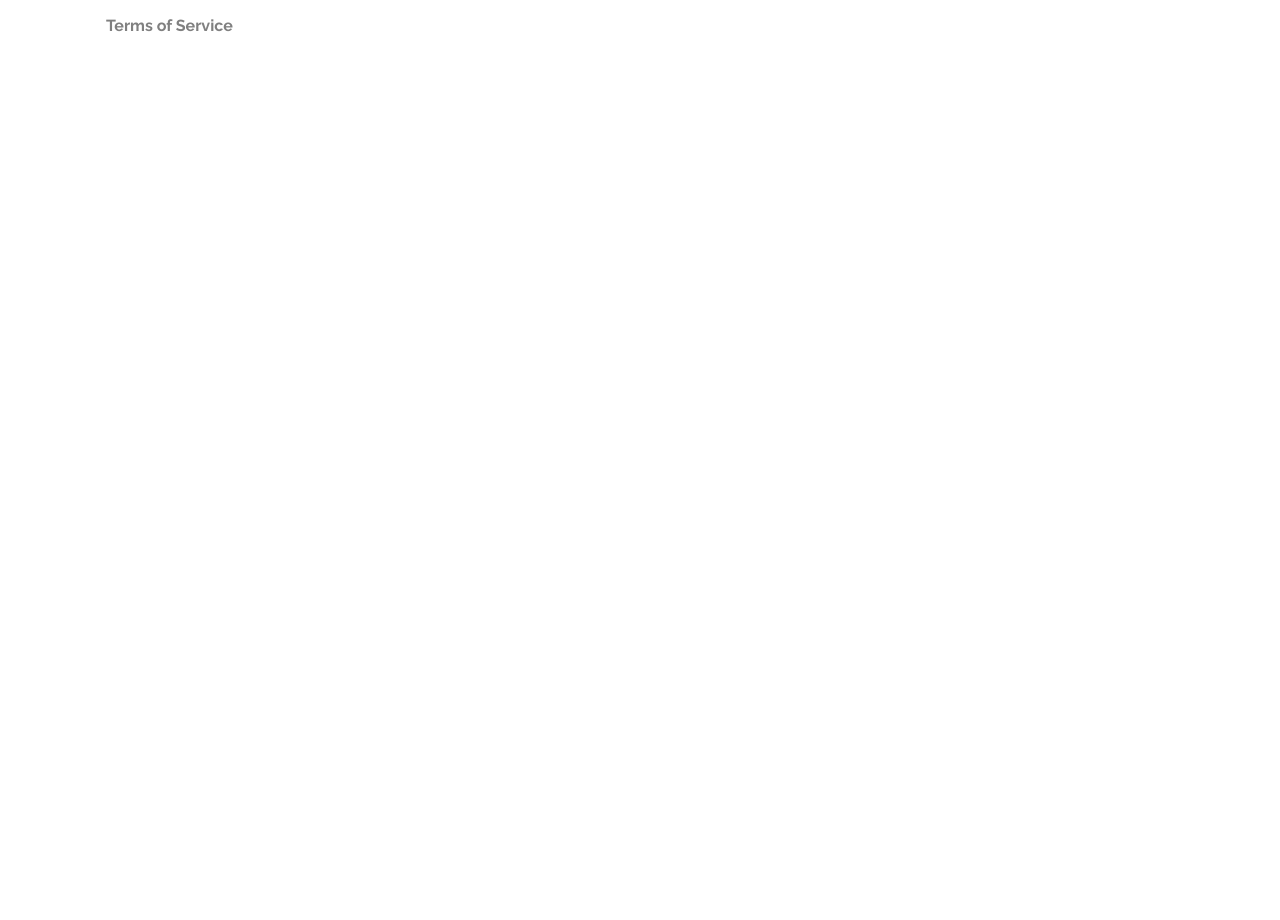
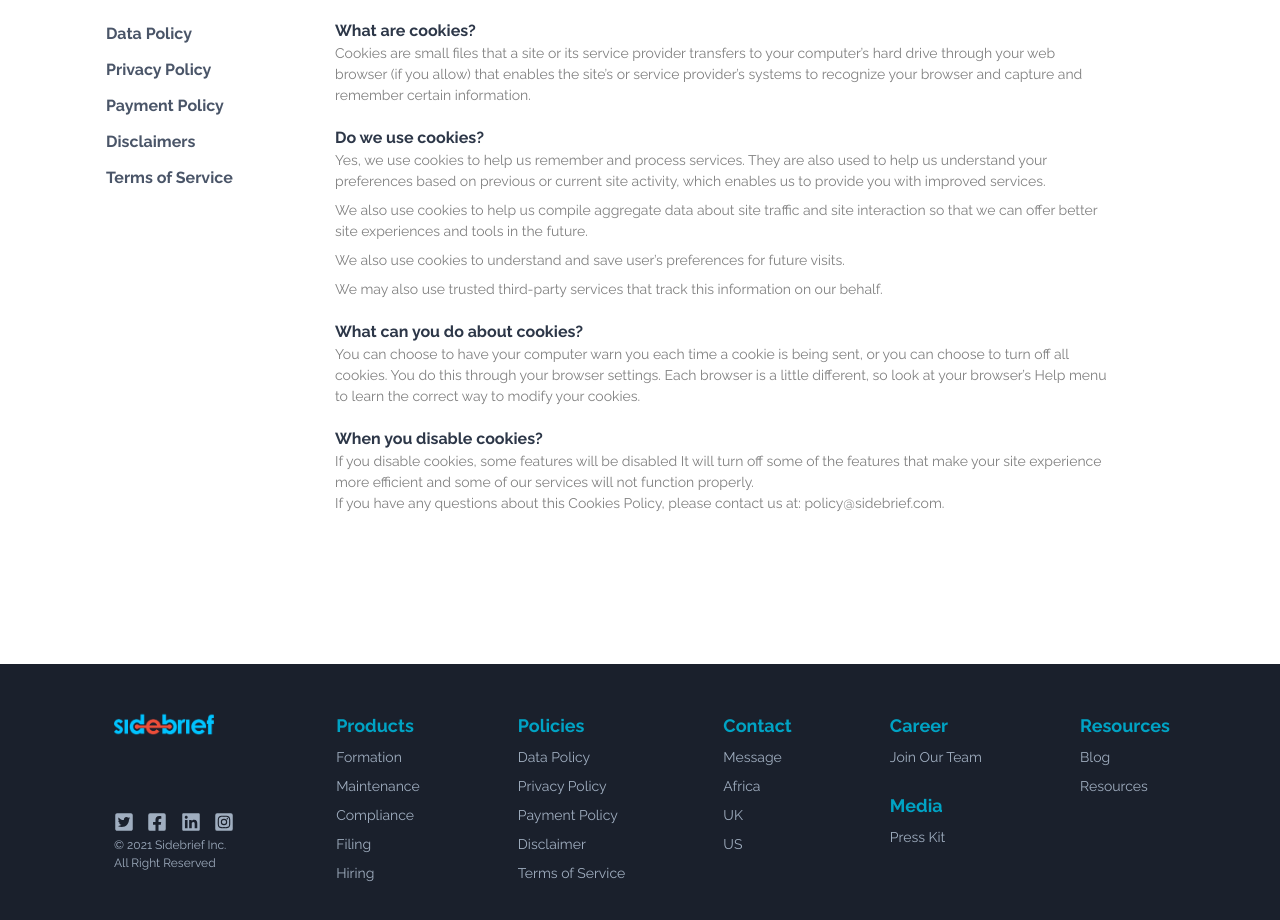
Before and after one commit to MichaelUtoh/project-sidebrief, a Next.js app: page /policies in a window 1280 px wide. Shown: the part 440-1360 px from the top of the page. Before the commit the page ends 800 px from the top, so only its background shows below. Built offline with nearby package versions, Linux system fonts and the light colour scheme.

Commit message:
Add data policy page

```diff
--- a/components/2navSection/PolicyNavigation.js
+++ b/components/2navSection/PolicyNavigation.js
@@ -25,11 +25,11 @@
         <>
             <Flex alignItems={{ base:"center", }} px={{ base:"15px", md:"30px", lg:90}}>
                 <Flex alignItems="start" flexDirection="column" fontSize={{ base:14, md:16 }} h={{ base:"100vh" }} justifyContent="center" p={4} w={{ base:"15%"}}>
-                    <Text color="gray" cursor="pointer" fontWeight={700} mb={3} onClick={() => handleDataPolicy()}>Data Policy</Text>
-                    <Text color="gray" cursor="pointer" fontWeight={700} mb={3} onClick={() => handlePrivacyPolicy()}>Privacy Policy</Text>
-                    <Text color="gray" cursor="pointer" fontWeight={700} mb={3} onClick={() => handlePaymentPolicy()}>Payment Policy</Text>
-                    <Text color="gray" cursor="pointer" fontWeight={700} mb={3} onClick={() => handleDisclaimers()}>Disclaimers</Text>
-                    <Text color="gray" cursor="pointer" fontWeight={700} mb={3} onClick={() => handleServiceTerms()}>Terms of Service</Text>
+                    <Text color="gray.600" cursor="pointer" fontWeight={700} mb={3} onClick={() => handleDataPolicy()}>Data Policy</Text>
+                    <Text color="gray.600" cursor="pointer" fontWeight={700} mb={3} onClick={() => handlePrivacyPolicy()}>Privacy Policy</Text>
+                    <Text color="gray.600" cursor="pointer" fontWeight={700} mb={3} onClick={() => handlePaymentPolicy()}>Payment Policy</Text>
+                    <Text color="gray.600" cursor="pointer" fontWeight={700} mb={3} onClick={() => handleDisclaimers()}>Disclaimers</Text>
+                    <Text color="gray.600" cursor="pointer" fontWeight={700} mb={3} onClick={() => handleServiceTerms()}>Terms of Service</Text>
                 </Flex>
 
                 <Flex w={{ base:"85%" }}>
--- a/components/3footerSection/Footer.js
+++ b/components/3footerSection/Footer.js
@@ -7,69 +7,69 @@
     return (
         <>
             {/* Footer Section */}
-            <Flex bg="gray.50" flexWrap="wrap" justifyContent={{ base:"flex-start", md:"space-between" }} px={{ base:"15px", md:"30px", lg:90}} py={10}>
+            <Flex bg="gray.800" flexWrap="wrap" justifyContent={{ base:"flex-start", md:"space-between" }} px={{ base:"15px", md:"30px", lg:90}} py={10}>
 
                 {/* Box 1 */}
                 <Flex flexDirection="column" justifyContent="space-between" mx={4} p={2} w={{ base:"100%", md:"inherit" }}>
                     <Image src="/sidebrief.png" w="100px" />
                     <Box my={{ base:30, md:5 }}>
-                        <Flex color="gray" justifyContent="space-between" py={1} w={120}>
+                        <Flex color="gray.400" justifyContent="space-between" py={1} w={120}>
                             <FaTwitterSquare size={20} />
                             <FaFacebookSquare size={20} />
                             <FaLinkedin size={20} />
                             <FaInstagramSquare size={20} />
                         </Flex>
-                        <Text color="gray" fontSize={12}>© 2021 Sidebrief Inc.</Text>
-                        <Text color="gray" fontSize={12}>All Right Reserved </Text>
+                        <Text color="gray.400" fontSize={12}>© 2021 Sidebrief Inc.</Text>
+                        <Text color="gray.400" fontSize={12}>All Right Reserved </Text>
                     </Box>
                 </Flex>
 
                 {/* Box 2 */}
                 <Flex flexDirection="column" justifyContent="flex-start" mx={3} p={2}>
-                    <Text color="gray.600" fontSize={{ base:14, md:16, lg:18 }} fontWeight={700} mb={2}>Products</Text>
-                    <Text color="gray" cursor="pointer" fontSize={{ base:12, md:12, lg:14 }} fontWeight={500} mb={2}>Formation</Text>
-                    <Text color="gray" cursor="pointer" fontSize={{ base:12, md:12, lg:14 }} fontWeight={500} mb={2}>Maintenance</Text>
-                    <Text color="gray" cursor="pointer" fontSize={{ base:12, md:12, lg:14 }} fontWeight={500} mb={2}>Compliance</Text>
-                    <Text color="gray" cursor="pointer" fontSize={{ base:12, md:12, lg:14 }} fontWeight={500} mb={2}>Filing</Text>
-                    <Text color="gray" cursor="pointer" fontSize={{ base:12, md:12, lg:14 }} fontWeight={500} mb={2}>Hiring</Text>
+                    <Text color="cyan.600" fontSize={{ base:14, md:16, lg:18 }} fontWeight={700} mb={2}>Products</Text>
+                    <Text color="gray.400" cursor="pointer" fontSize={{ base:12, md:12, lg:14 }} fontWeight={500} mb={2}>Formation</Text>
+                    <Text color="gray.400" cursor="pointer" fontSize={{ base:12, md:12, lg:14 }} fontWeight={500} mb={2}>Maintenance</Text>
+                    <Text color="gray.400" cursor="pointer" fontSize={{ base:12, md:12, lg:14 }} fontWeight={500} mb={2}>Compliance</Text>
+                    <Text color="gray.400" cursor="pointer" fontSize={{ base:12, md:12, lg:14 }} fontWeight={500} mb={2}>Filing</Text>
+                    <Text color="gray.400" cursor="pointer" fontSize={{ base:12, md:12, lg:14 }} fontWeight={500} mb={2}>Hiring</Text>
                 </Flex>
 
                 {/* Box 2 */}
                 <Flex flexDirection="column" justifyContent="flex-start" mx={3} p={2}>
-                    <Text color="gray.600" fontSize={{ base:14, md:16, lg:18 }} fontWeight={700} mb={2}>Policies</Text>
-                    <Text color="gray" cursor="pointer" fontSize={{ base:12, md:12, lg:14 }} fontWeight={500} mb={2}>Data Policy</Text>
-                    <Text color="gray" cursor="pointer" fontSize={{ base:12, md:12, lg:14 }} fontWeight={500} mb={2}>Privacy Policy</Text>
-                    <Text color="gray" cursor="pointer" fontSize={{ base:12, md:12, lg:14 }} fontWeight={500} mb={2}>Payment Policy</Text>
-                    <Text color="gray" cursor="pointer" fontSize={{ base:12, md:12, lg:14 }} fontWeight={500} mb={2}>Disclaimer</Text>
-                    <Text color="gray" cursor="pointer" fontSize={{ base:12, md:12, lg:14 }} fontWeight={500} mb={2}>Terms of Service</Text>
+                    <Text color="cyan.600" fontSize={{ base:14, md:16, lg:18 }} fontWeight={700} mb={2}>Policies</Text>
+                    <Text color="gray.400" cursor="pointer" fontSize={{ base:12, md:12, lg:14 }} fontWeight={500} mb={2}>Data Policy</Text>
+                    <Text color="gray.400" cursor="pointer" fontSize={{ base:12, md:12, lg:14 }} fontWeight={500} mb={2}>Privacy Policy</Text>
+                    <Text color="gray.400" cursor="pointer" fontSize={{ base:12, md:12, lg:14 }} fontWeight={500} mb={2}>Payment Policy</Text>
+                    <Text color="gray.400" cursor="pointer" fontSize={{ base:12, md:12, lg:14 }} fontWeight={500} mb={2}>Disclaimer</Text>
+                    <Text color="gray.400" cursor="pointer" fontSize={{ base:12, md:12, lg:14 }} fontWeight={500} mb={2}>Terms of Service</Text>
                 </Flex>
 
                 {/* Box 2 */}
                 <Flex flexDirection="column" justifyContent="flex-start" mx={3} p={2}>
-                    <Text color="gray.600" fontSize={{ base:14, md:16, lg:18 }} fontWeight={700} mb={2}>Contact</Text>
-                    <Text color="gray" cursor="pointer" fontSize={{ base:12, md:12, lg:14 }} fontWeight={500} mb={2}>Message</Text>
-                    <Text color="gray" cursor="pointer" fontSize={{ base:12, md:12, lg:14 }} fontWeight={500} mb={2}>Africa</Text>
-                    <Text color="gray" cursor="pointer" fontSize={{ base:12, md:12, lg:14 }} fontWeight={500} mb={2}>UK</Text>
-                    <Text color="gray" cursor="pointer" fontSize={{ base:12, md:12, lg:14 }} fontWeight={500} mb={2}>US</Text>
+                    <Text color="cyan.600" fontSize={{ base:14, md:16, lg:18 }} fontWeight={700} mb={2}>Contact</Text>
+                    <Text color="gray.400" cursor="pointer" fontSize={{ base:12, md:12, lg:14 }} fontWeight={500} mb={2}>Message</Text>
+                    <Text color="gray.400" cursor="pointer" fontSize={{ base:12, md:12, lg:14 }} fontWeight={500} mb={2}>Africa</Text>
+                    <Text color="gray.400" cursor="pointer" fontSize={{ base:12, md:12, lg:14 }} fontWeight={500} mb={2}>UK</Text>
+                    <Text color="gray.400" cursor="pointer" fontSize={{ base:12, md:12, lg:14 }} fontWeight={500} mb={2}>US</Text>
                 </Flex>
                 {/* Box 2 */}
 
                 <Flex flexDirection="column" justifyContent="flex-start" mx={3}>
                     <Flex flexDirection="column" justifyContent="flex-start" p={2}>
-                        <Text color="gray.600" fontSize={{ base:14, md:16, lg:18 }} fontWeight={700} mb={2}>Career</Text>
-                        <Text color="gray" cursor="pointer" fontSize={{ base:12, md:12, lg:14 }} fontWeight={500} mb={2}>Join Our Team</Text>
+                        <Text color="cyan.600" fontSize={{ base:14, md:16, lg:18 }} fontWeight={700} mb={2}>Career</Text>
+                        <Text color="gray.400" cursor="pointer" fontSize={{ base:12, md:12, lg:14 }} fontWeight={500} mb={2}>Join Our Team</Text>
                     </Flex>
 
                     <Flex flexDirection="column" justifyContent="flex-start" p={2}>
-                        <Text color="gray.600" fontSize={{ base:14, md:16, lg:18 }} fontWeight={700} mb={2}>Media</Text>
-                        <Text color="gray" cursor="pointer" fontSize={{ base:12, md:12, lg:14 }} fontWeight={500} mb={2}>Press Kit</Text>
+                        <Text color="cyan.600" fontSize={{ base:14, md:16, lg:18 }} fontWeight={700} mb={2}>Media</Text>
+                        <Text color="gray.400" cursor="pointer" fontSize={{ base:12, md:12, lg:14 }} fontWeight={500} mb={2}>Press Kit</Text>
                     </Flex>
                 </Flex>
 
                 <Flex flexDirection="column" justifyContent="flex-start" mx={3} p={2}>
-                    <Text color="gray.600" fontSize={{ base:14, md:16, lg:18 }} fontWeight={700} mb={2}>Resources</Text>
-                    <Text color="gray" cursor="pointer" fontSize={{ base:12, md:12, lg:14 }} fontWeight={500} mb={2}>Blog</Text>
-                    <Text color="gray" cursor="pointer" fontSize={{ base:12, md:12, lg:14 }} fontWeight={500} mb={2}>Resources</Text>
+                    <Text color="cyan.600" fontSize={{ base:14, md:16, lg:18 }} fontWeight={700} mb={2}>Resources</Text>
+                    <Text color="gray.400" cursor="pointer" fontSize={{ base:12, md:12, lg:14 }} fontWeight={500} mb={2}>Blog</Text>
+                    <Text color="gray.400" cursor="pointer" fontSize={{ base:12, md:12, lg:14 }} fontWeight={500} mb={2}>Resources</Text>
                 </Flex>
 
 
--- a/components/4homepage/heroComponent.js
+++ b/components/4homepage/heroComponent.js
@@ -10,7 +10,7 @@
             {/* Welcome text */}
             <Flex alignItems={{ base:"center", md:"flex-start", lg:"flex-start" }} flexDirection="column" justifyContent="center" w={{base:"100%", md:"100%", lg:"60%"}}>
 
-                <Text fontSize={{ base: '22px', md: '35px', lg: '42px' }} fontWeight={700} lineHeight={{ base:1.3, md:1.2 }} m={2} textAlign={{ base:"center", md:"left" }} w="90%">
+                <Text color="gray.800" fontSize={{ base: '22px', md: '35px', lg: '42px' }} fontWeight={700} lineHeight={{ base:1.3, md:1.2 }} m={2} textAlign={{ base:"center", md:"left" }} w="90%">
                     Form and manage your company from anywhere.
                 </Text>
 
--- a/components/4homepage/partnersComponent.js
+++ b/components/4homepage/partnersComponent.js
@@ -5,8 +5,8 @@
 const PartnersComponent = () => {
     return (
         <>
-            <Flex bg="gray.50" flexDirection="column" px={{ base:"15px", md:"30px", lg:90}} py={2}>
-                <Text textAlign="left" fontSize={22} fontWeight={700}>Trusted by hundreds of entrepreneurs like you.</Text>
+            <Flex bg="gray.50" alignItems={{ base:"center", md:"flex-start" }} flexDirection="column" px={{ base:"15px", md:"30px", lg:90}} py={2}>
+                <Text fontSize={22} fontWeight={700} mt={{ base:10 }}>Trusted by hundreds of entrepreneurs like you.</Text>
                 <Text color="gray" fontSize={16} fontWeight={500}>Join companies from Africa, US, UK and Asia using Sidebrief.</Text>
 
                 {/* Logo Box */}
--- a/components/7policies/dataPolicy.js
+++ b/components/7policies/dataPolicy.js
@@ -1,11 +1,76 @@
-import { Flex } from '@chakra-ui/layout'
 import React from 'react'
+import { Box, Divider, Flex, Text } from '@chakra-ui/layout'
+import { Image } from '@chakra-ui/react'
 
 const DataPolicy = () => {
     return (
         <>
-            <Flex bg="gray.100" alignItems={{ base:"center", }} px={{ base:"15px", md:"30px" }} w={{ base:"100%" }}>
-                Data policy
+            <Flex
+                alignItems={{ base:"center" }}
+                flexDirection="column"
+                justifyContent="flex-start"
+                minH={{ base:"100vh" }}
+                px={{ base:"15px", md:"30px" }}
+                py={{ base:100 }}
+                w={{ base:"100%" }}
+            >
+                <Image src="/illustrations/privacy.svg" my={2} w={150} />
+                <Flex alignItems="center" bg="gray.50" flexDirection="column" py={4} w="full">
+                    <Text color="gray.700" fontWeight={700}>Data Policy</Text>
+                    <Text color="gray.400" fontSize={14} mt={0}>How we track and use cookies.</Text>
+                </Flex>
+
+                <Flex flexDirection="column" p={{ base:15, md:50 }}>
+                    <Text color="gray.700" fontWeight={700} mt={{ base:5 }}>Our Cookies Policy.</Text>
+                    <Text color="gray" fontSize={{ base:12, md:14 }}>
+                        We’ve created this privacy policy to explain how we collect, use, disclose and protect
+                        your information – including any nonpublic personal information.
+                    </Text>
+
+                    <Text color="gray.700" fontWeight={700} mt={{ base:5 }}>What are cookies?</Text>
+                    <Text color="gray" fontSize={{ base:12, md:14 }}>
+                        Cookies are small files that a site or its service provider transfers to your computer’s
+                        hard drive through your web browser (if you allow) that enables the site’s or service
+                        provider’s systems to recognize your browser and capture and remember certain information.
+                    </Text>
+
+                    <Text color="gray.700" fontWeight={700} mt={{ base:5 }}>Do we use cookies?</Text>
+                    <Text color="gray" fontSize={{ base:12, md:14 }}>
+                        Yes, we use cookies to help us remember and process services. They are also used to help us
+                        understand your preferences based on previous or current site activity, which enables us to
+                        provide you with improved services.
+                    </Text>
+                    <Text color="gray" fontSize={{ base:12, md:14 }} mt={2}>
+                        We also use cookies to help us compile aggregate data about site traffic and site interaction
+                        so that we can offer better site experiences and tools in the future.
+                    </Text>
+                    <Text color="gray" fontSize={{ base:12, md:14 }} mt={2}>
+                        We also use cookies to understand and save user’s preferences for future visits.
+                    </Text>
+                    <Text color="gray" fontSize={{ base:12, md:14 }} mt={2}>
+                        We may also use trusted third-party services that track this information on our behalf.
+                    </Text>
+
+
+                    <Text color="gray.700" fontWeight={700} mt={{ base:5 }}>What can you do about cookies?</Text>
+                    <Text color="gray" fontSize={{ base:12, md:14 }}>
+                        You can choose to have your computer warn you each time a cookie is being sent, or you can
+                        choose to turn off all cookies. You do this through your browser settings. Each browser is
+                        a little different, so look at your browser’s Help menu to learn the correct way to modify
+                        your cookies.
+                    </Text>
+
+                    <Text color="gray.700" fontWeight={700} mt={{ base:5 }}>When you disable cookies?</Text>
+                    <Text color="gray" fontSize={{ base:12, md:14 }}>
+                        If you disable cookies, some features will be disabled It will turn off some of the features
+                        that make your site experience more efficient and some of our services will not function properly.
+                    </Text>
+                    <Text color="gray" fontSize={{ base:12, md:14 }}>
+                        If you have any questions about this Cookies Policy, please contact us at:
+                        policy@sidebrief.com.
+                    </Text>
+                </Flex>
+
             </Flex>
         </>
     )
--- a/components/7policies/privacyPolicy.js
+++ b/components/7policies/privacyPolicy.js
@@ -1,11 +1,80 @@
-import { Flex } from '@chakra-ui/layout'
 import React from 'react'
+import { Box, Divider, Flex, Text } from '@chakra-ui/layout'
+import { Image } from '@chakra-ui/react'
 
 const PrivacyPolicy = () => {
     return (
         <>
-            <Flex bg="gray.100" alignItems={{ base:"center" }} h={{ base:"100vh" }} px={{ base:"15px", md:"30px" }} w={{ base:"100%" }}>
-                Privacy policy
+            <Flex
+                alignItems={{ base:"center" }}
+                flexDirection="column"
+                justifyContent="flex-start"
+                minH={{ base:"100vh" }}
+                px={{ base:"15px", md:"30px" }}
+                py={{ base:100 }}
+                w={{ base:"100%" }}
+            >
+                <Image src="/illustrations/privacy.svg" my={2} w={150} />
+                <Flex alignItems="center" bg="gray.50" flexDirection="column" py={4} w="full">
+                    <Text color="gray.700" fontWeight={700}>Privacy Policy</Text>
+                    <Text color="gray.400" fontSize={14} mt={0}>How we collect and use client data.</Text>
+                </Flex>
+
+                <Flex flexDirection="column" p={{ base:15, md:50 }}>
+                    <Text color="gray.700" fontWeight={700} mt={{ base:5 }}>Our Privacy Policy.</Text>
+                    <Text color="gray" fontSize={{ base:12, md:14 }}>
+                        We’ve created this privacy policy to explain how we collect, use, disclose and protect your
+                        information – including any nonpublic personal information.
+                    </Text>
+                    <Text color="gray" fontSize={{ base:12, md:14 }}>
+                        This privacy policy applies to the Services provided by Sidebrief (“we” or “us”).
+                    </Text>
+
+                    <Text color="gray.700" fontWeight={700} mt={{ base:5 }}>What personal information do we collect?</Text>
+                    <Text color="gray" fontSize={{ base:12, md:14 }}>
+                        We use the information we collect from you to prepare your license and permit report and to
+                        service your inquiries related to such report. When you request a report, we will ask you for
+                        information such as company name, business activity, business structure, your name, email address,
+                        phone number and cother information. This allows us to generate your report.
+                    </Text>
+
+                    <Text color="gray.700" fontWeight={700} mt={{ base:5 }}>Do we use cookies?</Text>
+                    <Text color="gray" fontSize={{ base:12, md:14 }}>
+                        Yes, we use cookies to help us remember and process services. They are also used to help us
+                        understand your preferences based on previous or current site activity, which enables us to
+                        provide you with improved services.
+                    </Text>
+                    <Text color="gray" fontSize={{ base:12, md:14 }} mt={2}>
+                        We also use cookies to help us compile aggregate data about site traffic and site interaction
+                        so that we can offer better site experiences and tools in the future.
+                    </Text>
+                    <Text color="gray" fontSize={{ base:12, md:14 }} mt={2}>
+                        We also use cookies to understand and save user’s preferences for future visits.
+                    </Text>
+                    <Text color="gray" fontSize={{ base:12, md:14 }} mt={2}>
+                        We may also use trusted third-party services that track this information on our behalf.
+                    </Text>
+
+
+                    <Text color="gray.700" fontWeight={700} mt={{ base:5 }}>What can you do about cookies?</Text>
+                    <Text color="gray" fontSize={{ base:12, md:14 }}>
+                        You can choose to have your computer warn you each time a cookie is being sent, or you can
+                        choose to turn off all cookies. You do this through your browser settings. Each browser is
+                        a little different, so look at your browser’s Help menu to learn the correct way to modify
+                        your cookies.
+                    </Text>
+
+                    <Text color="gray.700" fontWeight={700} mt={{ base:5 }}>When you disable cookies?</Text>
+                    <Text color="gray" fontSize={{ base:12, md:14 }}>
+                        If you disable cookies, some features will be disabled It will turn off some of the features
+                        that make your site experience more efficient and some of our services will not function properly.
+                    </Text>
+                    <Text color="gray" fontSize={{ base:12, md:14 }}>
+                        If you have any questions about this Cookies Policy, please contact us at:
+                        policy@sidebrief.com.
+                    </Text>
+                </Flex>
+
             </Flex>
         </>
     )
--- a/pages/policies/index.js
+++ b/pages/policies/index.js
@@ -2,12 +2,14 @@
 import React from 'react'
 import PolicyNavigation from '../../components/2navSection/PolicyNavigation'
 import TopNavigation from '../../components/2navSection/TopNavigation'
+import FooterComponent from '../../components/3footerSection/Footer'
 
 const Policies = () => {
     return (
         <>
             <TopNavigation />
             <PolicyNavigation />
+            <FooterComponent />
         </>
     )
 }
--- a/styles/globals.css
+++ b/styles/globals.css
@@ -31,5 +31,5 @@
 }
 
 .link-animate:hover {
-  color: cyan;
+  color: cyan !important;
 }
```
Also changed, not shown: components/2navSection/TopNavigation.js (+5 -5 lines), components/7policies/disclaimers.js (+9 -1 lines), components/7policies/paymentPolicy.js (+9 -1 lines), components/7policies/termsOfService.js (+9 -1 lines).
